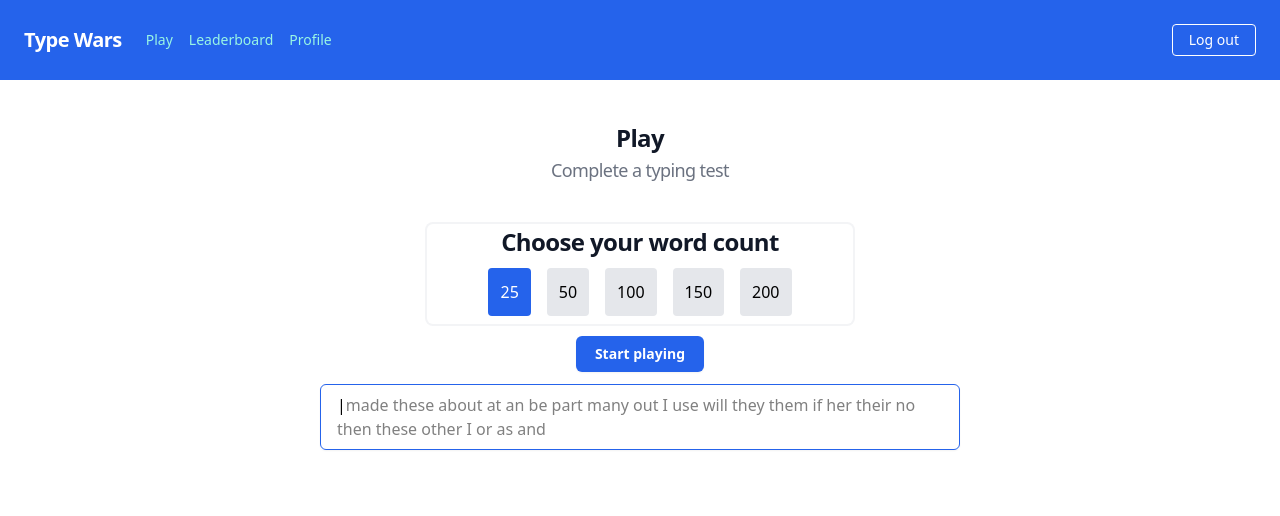
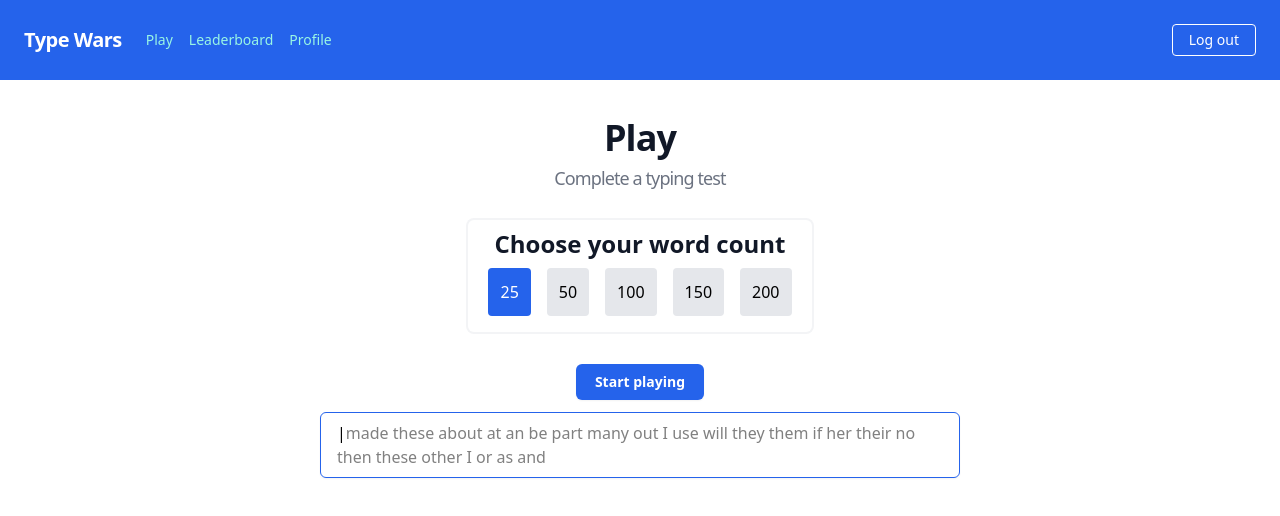
Before and after one commit to jacokyle01/type-wars, a React (Vite) app in the folder frontend/: page / in a window 1280 px wide. Both pictures are taken after a click on the element "Play". Shown: the top 516 px of the page. Built offline with nearby package versions, Linux system fonts and the light colour scheme.

Commit message:
reformat play wrap- inline-block to clarify size of border

```diff
--- a/frontend/src/components/Play.tsx
+++ b/frontend/src/components/Play.tsx
@@ -98,13 +98,13 @@ export const Play: React.FC<PlayProps> = ({ user }) => {
 
   const renderWordCountSelect = () => {
     return (
-      <>
-        <div className="mt-10 text-center text-2xl font-bold leading-9 tracking-tight text-gray-900">
+      <div id='main-wrap' className='text-center'>
+        <div className="mt-10 text-center text-4xl font-bold leading-9 tracking-tight text-gray-900">
           Play
-          <div className="text-gray-500 text-lg font-normal">Complete a typing test</div>
+          <div className="text-gray-500 text-lg font-normal py-2">Complete a typing test</div>
         </div>
-        <div id="word-count-wrap" className="rounded-md ring-2 ring-gray-100 w-1/3 mx-auto">
-          <div className="mt-10 text-center text-2xl font-bold leading-9 tracking-tight text-gray-900">
+        <div id="word-count-wrap" className="inline-block rounded-md ring-2 ring-gray-100 mx-auto my-5 px-3 py-2">
+          <div className="text-center text-2xl font-bold text-gray-900">
             Choose your word count
           </div>
           <div id="select-wrap" className="flex flex-wrap justify-center">
@@ -121,7 +121,7 @@ export const Play: React.FC<PlayProps> = ({ user }) => {
             ))}
           </div>
         </div>
-      </>
+      </div>
     );
   };
 
```
